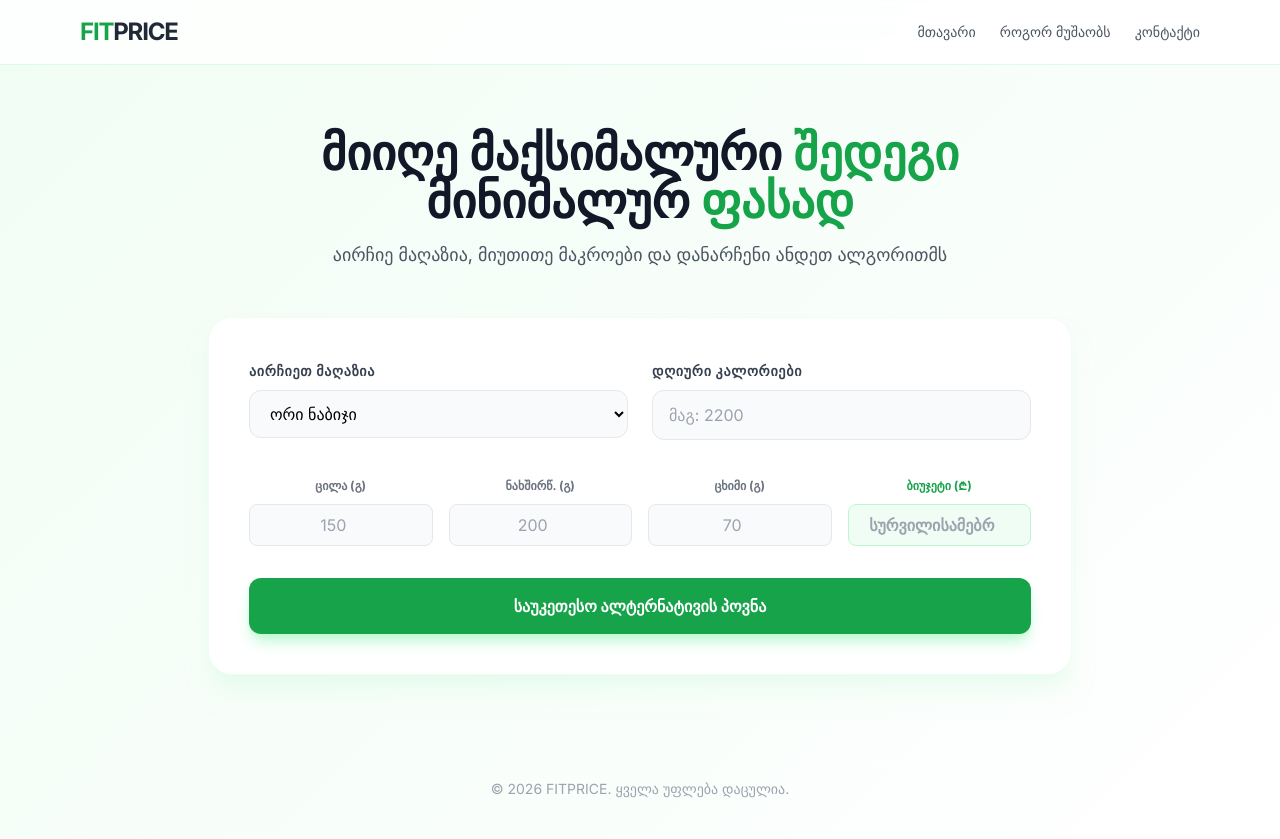
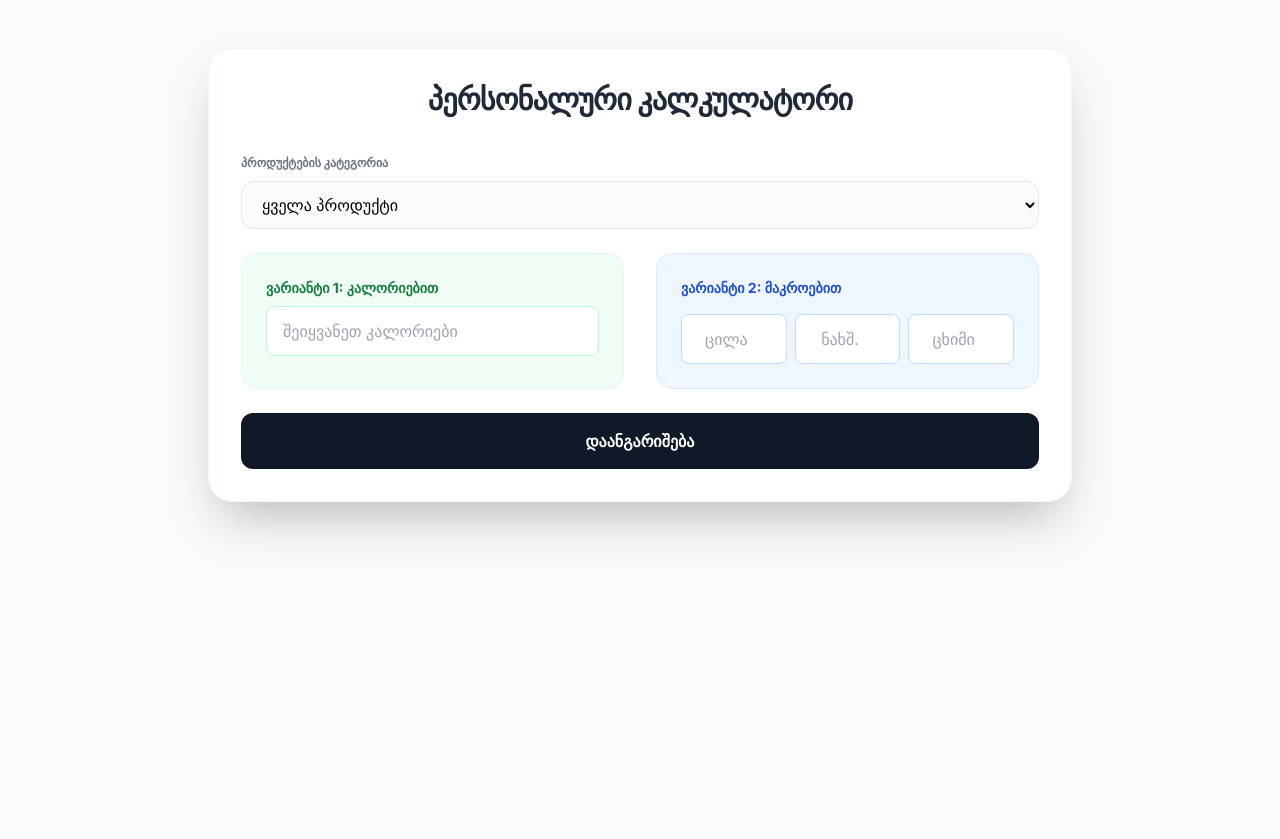
Before and after one commit to ghvaladzegaga6-spec/fitprice, a Flask app: page / in a window 1280 px wide. After the commit the page ends 536 px from the top, so only its background shows below. Run offline with Flask 3, Linux system fonts and the light colour scheme; some libraries are stand-ins or nearby versions.

Commit message:
Update index.html

```diff
--- a/templates/index.html
+++ b/templates/index.html
@@ -3,207 +3,121 @@
 <head>
     <meta charset="UTF-8">
     <meta name="viewport" content="width=device-width, initial-scale=1.0">
-    <title>FITPRICE - ჭკვიანი კვება</title>
+    <title>FITPRICE - ჭკვიანი ალგორითმი</title>
     <script src="https://cdn.tailwindcss.com"></script>
     <link href="https://fonts.googleapis.com/css2?family=Inter:wght@300;400;600;700&display=swap" rel="stylesheet">
     <style>
-        body { font-family: 'Inter', sans-serif; }
-        .gradient-bg {
-            background: linear-gradient(135deg, #f0fdf4 0%, #ffffff 100%);
-        }
-        .macro-card {
-            transition: all 0.3s ease;
-        }
-        .macro-card:hover {
-            transform: translateY(-2px);
-        }
+        body { font-family: 'Inter', sans-serif; background: #f9fafb; }
+        .input-disabled { background-color: #e5e7eb !important; cursor: not-allowed; opacity: 0.5; }
     </style>
 </head>
-<body class="gradient-bg min-h-screen">
+<body>
 
-    <nav class="bg-white/80 backdrop-blur-md sticky top-0 z-50 border-b border-green-100">
-        <div class="max-w-6xl mx-auto px-4 h-16 flex items-center justify-between">
-            <div class="text-2xl font-bold text-green-600 tracking-tighter">
-                FIT<span class="text-gray-800">PRICE</span>
-            </div>
-            <div class="hidden md:flex space-x-6 text-sm font-medium text-gray-600">
-                <a href="/" class="hover:text-green-600 transition">მთავარი</a>
-                <a href="#" class="hover:text-green-600 transition">როგორ მუშაობს</a>
-                <a href="#" class="hover:text-green-600 transition">კონტაქტი</a>
-            </div>
-        </div>
-    </nav>
+    <main class="max-w-4xl mx-auto px-4 py-12">
+        <div class="bg-white shadow-2xl rounded-3xl p-8 border border-gray-100">
+            <h2 class="text-3xl font-black text-gray-800 mb-8 text-center uppercase tracking-tight">პერსონალური კალკულატორი</h2>
 
-    <main class="max-w-4xl mx-auto px-4 py-8 md:py-16">
-        <div class="text-center mb-12">
-            <h1 class="text-4xl md:text-5xl font-extrabold text-gray-900 mb-4">
-                მიიღე მაქსიმალური <span class="text-green-600">შედეგი</span> <br class="hidden md:block"> მინიმალურ <span class="text-green-600">ფასად</span>
-            </h1>
-            <p class="text-gray-600 text-lg">აირჩიე მაღაზია, მიუთითე მაკროები და დანარჩენი ანდეთ ალგორითმს</p>
-        </div>
-
-        <div class="bg-white shadow-xl shadow-green-100/50 rounded-3xl p-6 md:p-10 border border-green-50">
-            <form id="diet-form" class="space-y-8">
-
-                <div class="grid grid-cols-1 md:grid-cols-2 gap-6">
+            <form id="diet-form" class="space-y-6">
                 <div class="space-y-2">
-                        <label class="text-sm font-bold text-gray-700 uppercase tracking-wider">აირჩიეთ მაღაზია</label>
-                        <select name="store" class="w-full bg-gray-50 border border-gray-200 rounded-xl px-4 py-3 focus:ring-2 focus:ring-green-500 outline-none transition cursor-pointer">
-                            <option value="2nabiji">ორი ნაბიჯი</option>
-                            <option value="nikora">ნიკორა</option>
-                            <option value="carrefour">კარფური</option>
-                            <option value="spar">სპარი</option>
+                    <label class="text-xs font-bold text-gray-500 uppercase">პროდუქტების კატეგორია</label>
+                    <select name="category" class="w-full bg-gray-50 border border-gray-200 rounded-xl px-4 py-3 outline-none focus:ring-2 focus:ring-green-500 transition">
+                        <option value="all">ყველა პროდუქტი</option>
+                        <option value="რძის პროდუქტები">რძის პროდუქტები</option>
+                        <option value="ბოსტნეული">ბოსტნეული</option>
+                        <option value="ხორცი">ხორცი და ფრინველი</option>
+                        <option value="ხილი">ხილი</option>
                     </select>
                 </div>
 
-                    <div class="space-y-2">
-                        <label class="text-sm font-bold text-gray-700 uppercase tracking-wider">დღიური კალორიები</label>
-                        <input type="number" name="calories" placeholder="მაგ: 2200" required
-                               class="w-full bg-gray-50 border border-gray-200 rounded-xl px-4 py-3 focus:ring-2 focus:ring-green-500 outline-none transition">
+                <div class="grid grid-cols-1 md:grid-cols-2 gap-8">
+                    <div class="p-6 bg-green-50 rounded-2xl border border-green-100">
+                        <label class="block text-sm font-bold text-green-700 mb-2 uppercase">ვარიანტი 1: კალორიებით</label>
+                        <input type="number" name="calories" id="cal-input" placeholder="შეიყვანეთ კალორიები"
+                               class="w-full bg-white border border-green-200 rounded-lg px-4 py-3 outline-none focus:ring-2 focus:ring-green-500">
+                    </div>
+
+                    <div class="p-6 bg-blue-50 rounded-2xl border border-blue-100 space-y-4">
+                        <label class="block text-sm font-bold text-blue-700 mb-2 uppercase">ვარიანტი 2: მაკროებით</label>
+                        <div class="grid grid-cols-3 gap-2">
+                            <input type="number" name="protein" id="p-input" placeholder="ცილა" class="macro-input w-full bg-white border border-blue-200 rounded-lg px-2 py-3 text-center outline-none">
+                            <input type="number" name="carbs" id="c-input" placeholder="ნახშ." class="macro-input w-full bg-white border border-blue-200 rounded-lg px-2 py-3 text-center outline-none">
+                            <input type="number" name="fat" id="f-input" placeholder="ცხიმი" class="macro-input w-full bg-white border border-blue-200 rounded-lg px-2 py-3 text-center outline-none">
+                        </div>
                     </div>
                 </div>
 
-                <div class="grid grid-cols-2 md:grid-cols-4 gap-4">
-                    <div class="space-y-2 text-center">
-                        <label class="text-xs font-bold text-gray-500 uppercase">ცილა (გ)</label>
-                        <input type="number" name="protein" placeholder="150" required class="w-full bg-gray-50 border border-gray-200 rounded-lg px-3 py-2 text-center outline-none focus:border-green-500">
-                    </div>
-                    <div class="space-y-2 text-center">
-                        <label class="text-xs font-bold text-gray-500 uppercase">ნახშირწ. (გ)</label>
-                        <input type="number" name="carbs" placeholder="200" class="w-full bg-gray-50 border border-gray-200 rounded-lg px-3 py-2 text-center outline-none focus:border-green-500">
-                    </div>
-                    <div class="space-y-2 text-center">
-                        <label class="text-xs font-bold text-gray-500 uppercase">ცხიმი (გ)</label>
-                        <input type="number" name="fat" placeholder="70" class="w-full bg-gray-50 border border-gray-200 rounded-lg px-3 py-2 text-center outline-none focus:border-green-500">
-                    </div>
-                    <div class="space-y-2 text-center">
-                        <label class="text-xs font-bold text-green-600 uppercase">ბიუჯეტი (₾)</label>
-                        <input type="number" name="budget" placeholder="სურვილისამებრ" step="0.1" class="w-full bg-green-50 border border-green-200 rounded-lg px-3 py-2 text-center outline-none focus:border-green-500 font-bold text-green-700">
-                    </div>
-                </div>
-
-                <button type="submit" id="submit-btn" class="w-full bg-green-600 hover:bg-green-700 text-white font-bold py-4 rounded-xl shadow-lg shadow-green-200 transform transition hover:-translate-y-1 active:scale-95">
-                    საუკეთესო ალტერნატივის პოვნა
+                <button type="submit" id="submit-btn" class="w-full bg-gray-900 hover:bg-black text-white font-bold py-4 rounded-xl transition transform active:scale-95">
+                    დაანგარიშება
                 </button>
             </form>
         </div>
 
-        <div id="result-container" class="hidden mt-12 bg-white rounded-3xl p-6 md:p-8 border-2 border-green-500 shadow-2xl overflow-hidden">
-            <div class="flex items-center justify-between mb-8">
-                <h2 class="text-2xl font-bold text-gray-800 flex items-center">
-                    <span class="bg-green-100 p-2 rounded-lg mr-3">📋</span>
-                    შენი გეგმა
-                </h2>
-                <span id="status-badge" class="px-4 py-1 rounded-full text-xs font-bold uppercase"></span>
-            </div>
-
-            <div class="overflow-x-auto">
-                <table class="w-full text-left">
-                    <thead>
-                        <tr class="border-b border-gray-100">
-                            <th class="pb-4 text-xs font-bold text-gray-400 uppercase">პროდუქტი</th>
-                            <th class="pb-4 text-xs font-bold text-gray-400 uppercase text-center">ინსტრუქცია</th>
-                            <th class="pb-4 text-xs font-bold text-gray-400 uppercase text-right">ფასი</th>
-                        </tr>
-                    </thead>
-                    <tbody id="items-table-body">
-                        </tbody>
-                </table>
-            </div>
-
-            <div class="mt-8 pt-8 border-t border-gray-50">
-                <div class="grid grid-cols-2 md:grid-cols-4 gap-4" id="summary-grid">
-                    </div>
-                <div class="mt-6 text-right">
-                    <p class="text-gray-500 text-sm">ჯამური ღირებულება</p>
-                    <p id="total-price-display" class="text-3xl font-black text-green-600"></p>
-                </div>
-            </div>
+        <div id="result-container" class="hidden mt-8 bg-white rounded-3xl p-8 border border-gray-100 shadow-xl">
+            <h3 class="text-xl font-bold mb-6">შესავაზებული კალათა:</h3>
+            <div id="items-list" class="space-y-4 mb-8"></div>
+            <div id="totals-display" class="grid grid-cols-4 gap-4 pt-6 border-t border-gray-100"></div>
         </div>
     </main>
 
-    <footer class="text-center py-10 text-gray-400 text-sm">
-        &copy; 2026 FITPRICE. ყველა უფლება დაცულია.
-    </footer>
+    <script>
+        const calInput = document.getElementById('cal-input');
+        const macroInputs = document.querySelectorAll('.macro-input');
 
-    <script>
-        document.getElementById('diet-form').addEventListener('submit', async function(e) {
+        // ბლოკირების ლოგიკა
+        calInput.addEventListener('input', () => {
+            if (calInput.value.length > 0) {
+                macroInputs.forEach(i => { i.disabled = true; i.classList.add('input-disabled'); });
+            } else {
+                macroInputs.forEach(i => { i.disabled = false; i.classList.remove('input-disabled'); });
+            }
+        });
+
+        macroInputs.forEach(input => {
+            input.addEventListener('input', () => {
+                let hasValue = Array.from(macroInputs).some(i => i.value.length > 0);
+                if (hasValue) {
+                    calInput.disabled = true;
+                    calInput.classList.add('input-disabled');
+                } else {
+                    calInput.disabled = false;
+                    calInput.classList.remove('input-disabled');
+                }
+            });
+        });
+
+        document.getElementById('diet-form').addEventListener('submit', async (e) => {
             e.preventDefault();
-
-            const btn = document.getElementById('submit-btn');
-            const container = document.getElementById('result-container');
-            const tableBody = document.getElementById('items-table-body');
-            const summaryGrid = document.getElementById('summary-grid');
-            const totalPrice = document.getElementById('total-price-display');
-            const statusBadge = document.getElementById('status-badge');
-
-            const formData = new FormData(this);
+            const formData = new FormData(e.target);
             const data = Object.fromEntries(formData.entries());
 
-            btn.innerText = 'ითვლება...';
-            btn.disabled = true;
-
-            try {
             const response = await fetch('/calculate', {
                 method: 'POST',
-                    headers: { 'Content-Type': 'application/json' },
+                headers: {'Content-Type': 'application/json'},
                 body: JSON.stringify(data)
             });
-
             const res = await response.json();
 
-                if (res.error) {
-                    alert('შეცდომა: ' + res.error);
-                    return;
-                }
+            if(res.error) { alert(res.error); return; }
 
-                // 1. ცხრილის შევსება
-                tableBody.innerHTML = '';
-                res.items.forEach(item => {
-                    tableBody.innerHTML += `
-                        <tr class="border-b border-gray-50 hover:bg-green-50/50 transition">
-                            <td class="py-4 font-bold text-gray-800">${item.name}</td>
-                            <td class="py-4 text-center text-gray-600">${item.display}</td>
-                            <td class="py-4 text-right text-green-600 font-bold">${item.cost.toFixed(2)}₾</td>
-                        </tr>
+            // შედეგების ჩვენება
+            const list = document.getElementById('items-list');
+            list.innerHTML = res.items.map(item => `
+                <div class="flex justify-between items-center p-4 bg-gray-50 rounded-xl">
+                    <div>
+                        <p class="font-bold text-gray-800">${item.name}</p>
+                        <p class="text-sm text-gray-500">${item.display}</p>
+                    </div>
+                    <p class="font-bold text-green-600">${item.cost.toFixed(2)}₾</p>
+                </div>
+            `).join('');
+
+            document.getElementById('totals-display').innerHTML = `
+                <div class="text-center"><p class="text-xs text-gray-400">კალ</p><p class="font-bold">${res.totals.cal}</p></div>
+                <div class="text-center"><p class="text-xs text-gray-400">ცილა</p><p class="font-bold">${res.totals.p}გ</p></div>
+                <div class="text-center"><p class="text-xs text-gray-400">ნახშ</p><p class="font-bold">${res.totals.c}გ</p></div>
+                <div class="text-center"><p class="text-xs text-gray-400">ცხიმი</p><p class="font-bold">${res.totals.f}გ</p></div>
             `;
-                });
-
-                // 2. მაკროების ბარათები
-                summaryGrid.innerHTML = `
-                    <div class="bg-gray-50 p-4 rounded-2xl text-center macro-card">
-                        <p class="text-[10px] text-gray-400 uppercase font-bold tracking-widest mb-1">კალორია</p>
-                        <p class="text-lg font-bold text-gray-800">${Math.round(res.totals.cal)}</p>
-                    </div>
-                    <div class="bg-blue-50 p-4 rounded-2xl text-center macro-card border-b-4 border-blue-200">
-                        <p class="text-[10px] text-blue-400 uppercase font-bold tracking-widest mb-1">ცილა</p>
-                        <p class="text-lg font-bold text-blue-800">${Math.round(res.totals.p)}გ</p>
-                    </div>
-                    <div class="bg-orange-50 p-4 rounded-2xl text-center macro-card border-b-4 border-orange-200">
-                        <p class="text-[10px] text-orange-400 uppercase font-bold tracking-widest mb-1">ნახშირწ.</p>
-                        <p class="text-lg font-bold text-orange-800">${Math.round(res.totals.c)}გ</p>
-                    </div>
-                    <div class="bg-red-50 p-4 rounded-2xl text-center macro-card border-b-4 border-red-200">
-                        <p class="text-[10px] text-red-400 uppercase font-bold tracking-widest mb-1">ცხიმი</p>
-                        <p class="text-lg font-bold text-red-800">${Math.round(res.totals.f)}გ</p>
-                    </div>
-                `;
-
-                // 3. სტატუსი და ჯამური ფასი
-                totalPrice.innerText = res.total_cost.toFixed(2) + '₾';
-                statusBadge.innerText = res.is_ok ? 'ბიუჯეტშია' : 'ბიუჯეტს გადაცდა';
-                statusBadge.className = `px-4 py-1 rounded-full text-xs font-bold uppercase ${res.is_ok ? 'bg-green-100 text-green-700' : 'bg-red-100 text-red-700'}`;
-
-                container.classList.remove('hidden');
-                container.scrollIntoView({ behavior: 'smooth' });
-
-            } catch (error) {
-                console.error(error);
-                alert('სერვერთან კავშირი ვერ დამყარდა');
-            } finally {
-                btn.innerText = 'საუკეთესო ალტერნატივის პოვნა';
-                btn.disabled = false;
-            }
+            document.getElementById('result-container').classList.remove('hidden');
         });
     </script>
 </body>
```
Lines whose indentation alone changed are shown as unchanged.
